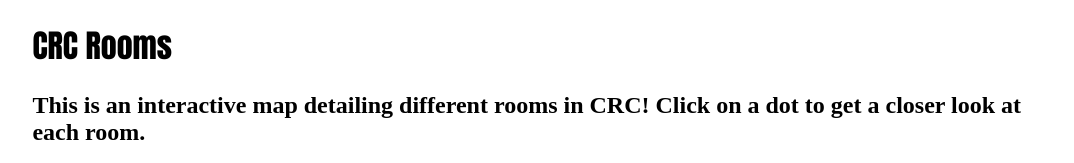
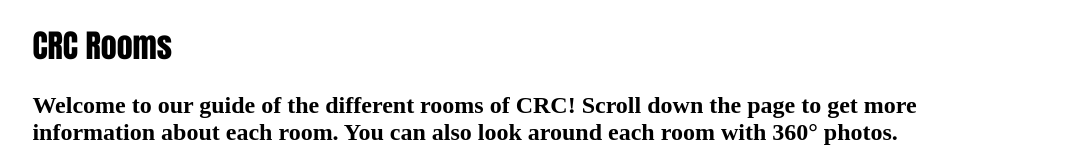
Before and after one commit to bbxchang/CRC-Map, a plain HTML site: page index.html in a window 1280 px wide. Shown: the top 163 px of the page, without its empty margins (102-1176 px from the left). Drawn offline with Linux system fonts and the light colour scheme.

Commit message:
h2 changed

```diff
--- a/index.html
+++ b/index.html
@@ -22,7 +22,7 @@
   <body>
     <div class="graphic">
     <h1>CRC Rooms</h1>
-    <h2>This is an interactive map detailing different rooms in CRC! Click on a dot to get a closer look at each room.</h2>
+    <h2>Welcome to our guide of the different rooms of CRC! Scroll down the page to get more information about each room. You can also look around each room with 360° photos.</h2>
     <h3>Game Room</h3>
       <iframe src="http://scene.knightlab.com/scene.html?source=1FmqLM7UO8O8oSkMQJQZhFBFCIuXLrZkPc2Q6-wPgq8Y" width="100%" height="400" frameborder="0"></iframe>
       <p class="spacing">Home of the first cherub-run ping-pong tournament, the game room also has an air hockey table and a pool table.</p>
```
